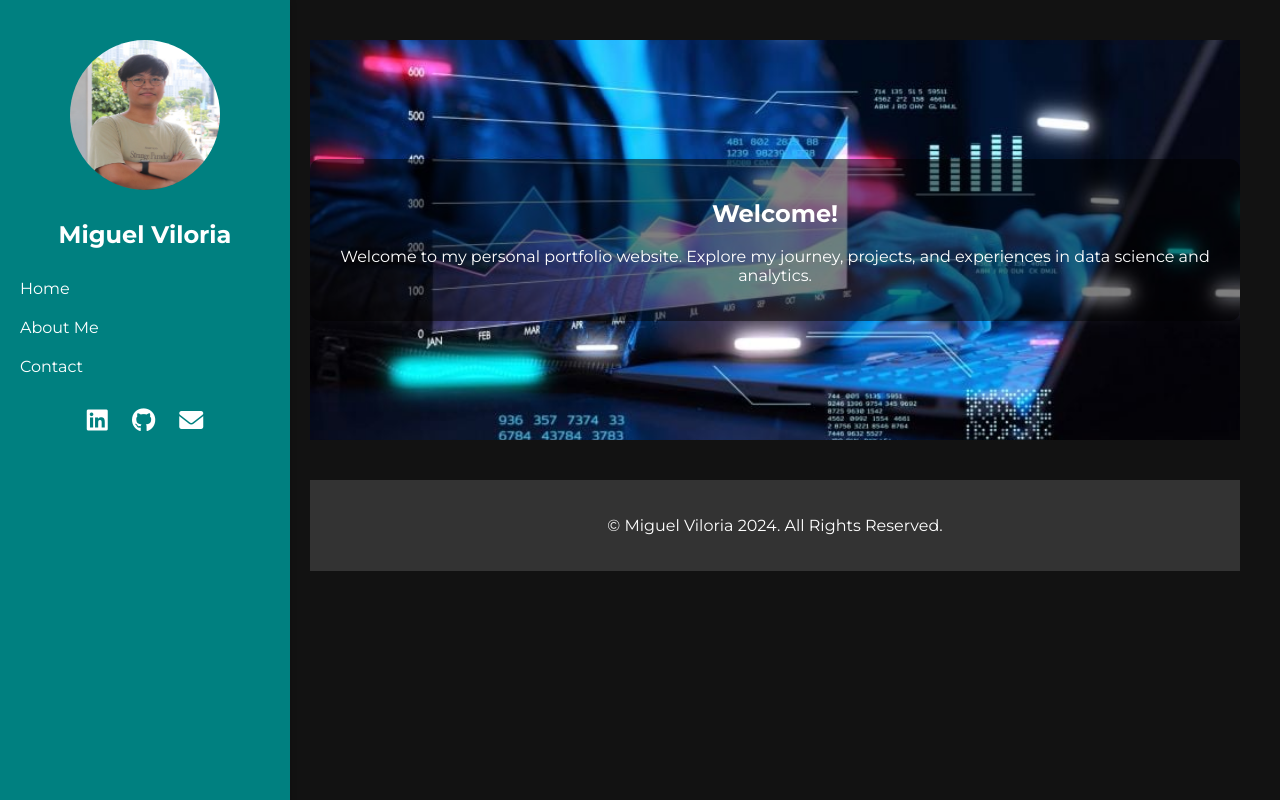
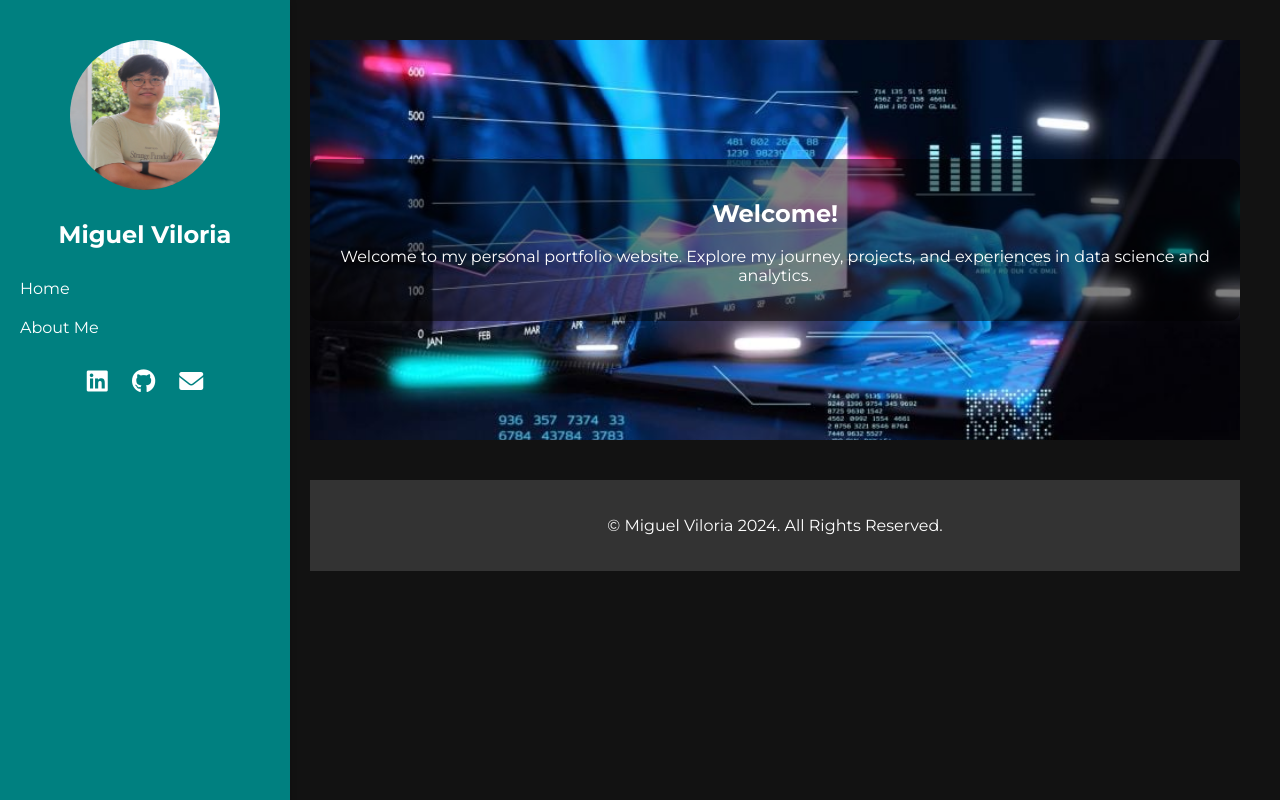
Before and after one commit to migletdespacitos/migletdespacitos.github.io, a plain HTML site: page index.html in a window 1280 px wide. Drawn offline with Linux system fonts and the light colour scheme.

Commit message:
Update index.html

```diff
--- a/index.html
+++ b/index.html
@@ -112,7 +112,6 @@
         <nav>
             <a href="#home" id="link-home">Home</a>
             <a href="about.html" id="link-about">About Me</a>
-            <a href="#contact" id="link-contact">Contact</a>
         </nav>
         <div class="social-icons">
             <a href="https://www.linkedin.com/in/miguel-viloria-195508235/"><i class="fab fa-linkedin"></i></a>
```
